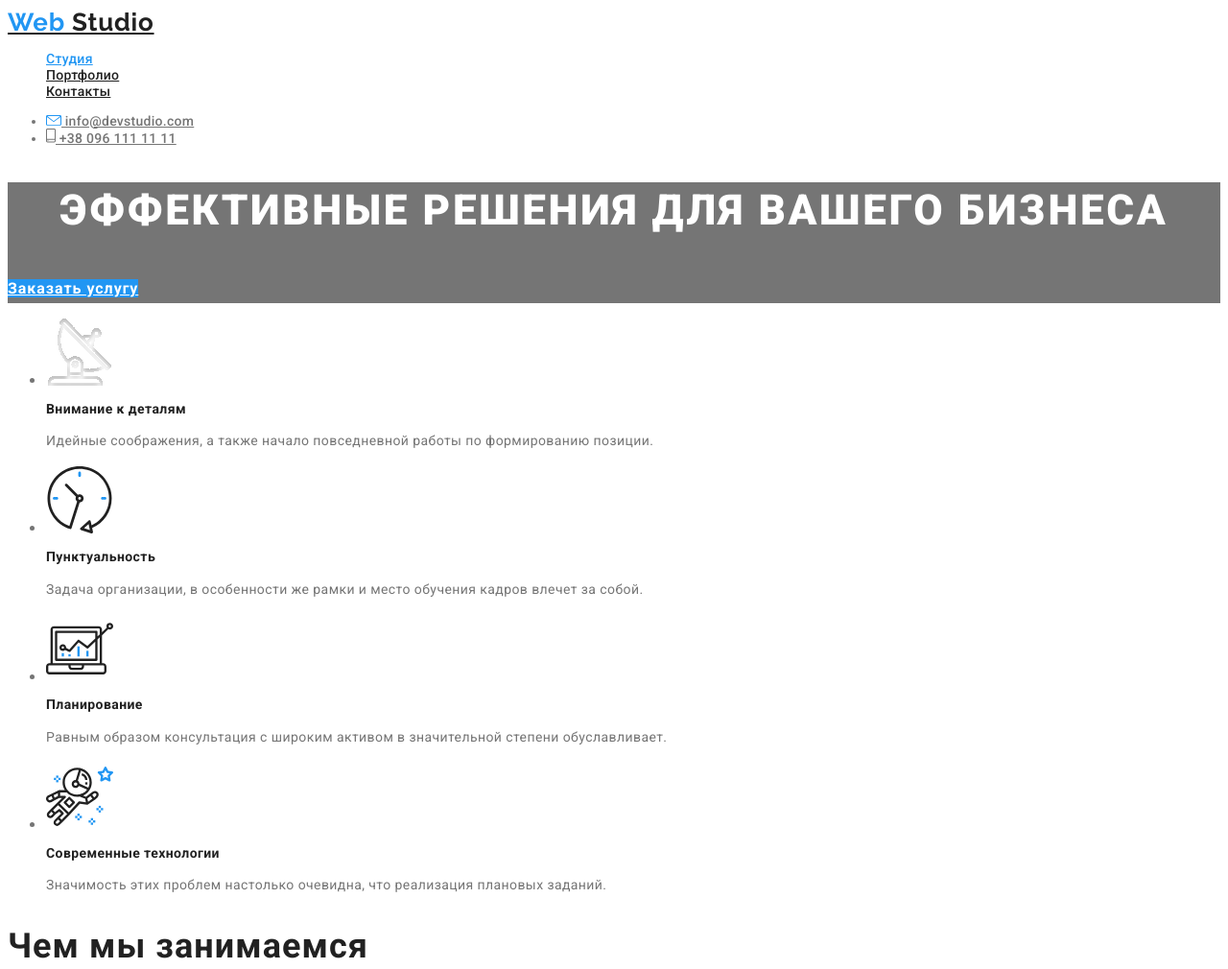
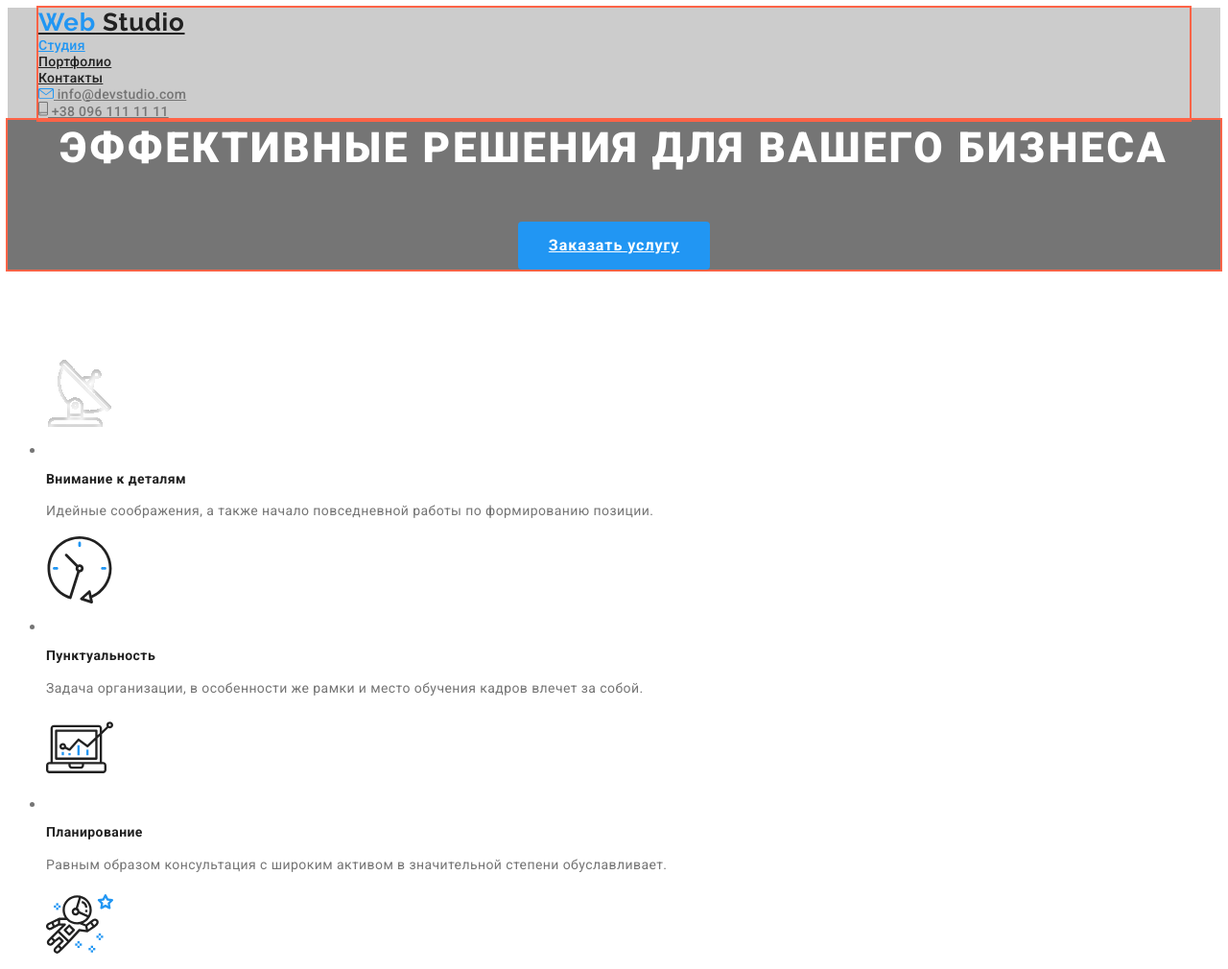
Before and after one commit to Andrey-Kasperovych/goit-markup-hw-03, a plain HTML site: page index.html in a window 1280 px wide. Shown: the top 1010 px of the page at 96% size. Drawn offline with Linux system fonts and the light colour scheme.

Commit message:
Сделано шапка, герой и частично первая секция

```diff
--- a/css/styles.css
+++ b/css/styles.css
@@ -6,6 +6,17 @@
 /*фон футера #2f303a*/
 /*фон команды #f5f4fa*/
 /*бекграунд портфолио #e5e5e5*/
+
+html {
+    box-sizing: border-box;
+  }
+
+  *,
+  *::before,
+  *::after {
+    box-sizing: inherit;
+  }
+
 
 :root {
     --primary-text-color: #757575;
@@ -23,6 +34,17 @@ body {font-family: Roboto, sans-serif;
     color: var(--primary-text-color);
       }
 
+.page-header {
+    background-color: #ccc;
+}
+
+.container {
+    margin-left: auto;
+    margin-right: auto;
+    width: 1200px;
+    outline: 2px solid tomato;
+}
+
 .logo {color: var(--title-text-color);
        font-family: Raleway, cursive;
        font-weight: bold;
@@ -33,7 +55,10 @@ body {font-family: Roboto, sans-serif;
 
 span{color: var(--accent);}
 
-.list{list-style: none;}
+.list{
+    padding: 0;
+    margin: 0;
+    list-style: none;}
 
 .site-nav.list, .auth-nav {
     font-weight: 500;
@@ -52,9 +77,17 @@ span{color: var(--accent);}
 
 .auth-nav .link:hover, .auth-nav .link:focus{color: #2196f3;}
 
-.hero{background-color: var(--primary-text-color);}
+.hero{
+    margin-bottom: 94px;
+    text-align: center;
+    background-color: var(--primary-text-color);
+    outline: 2px solid tomato;
+}
+
 
 .hero-title{
+           margin-top: 0;
+           margin-bottom: 0;
            color: #ffffff;
            font-weight: 900;
            font-size: 44px;
@@ -62,12 +95,21 @@ span{color: var(--accent);}
            text-align: center;
            letter-spacing: 0.06em;
            text-transform: uppercase;
+           margin-bottom: 46px;
         }
 
  .hero-link{
             background-color: var(--accent);
             color: #ffffff;
         }
+
+.section{
+    margin-top: 0;
+}
+
+.advantage-kartinka{
+    margin-bottom: 30px;
+}
 
 .advantage-list .title{color: var(--title-text-color);
                        font-weight: 700;
@@ -150,7 +192,13 @@ span{color: var(--accent);}
     letter-spacing: 0.03em;
 }
 
-.button{color: var(--title-text-color) ;
+.button{
+    display: inline-block;
+    border-radius: 4px;
+    padding: 10px 32px;
+    min-width: 200px;
+    text-align: center;
+    color: var(--title-text-color) ;
     background-color: var(--primary-white-color) ;
 }
 
--- a/index.html
+++ b/index.html
@@ -15,7 +15,7 @@
 
           <header class="page-header">
 
-      <nav>
+      <nav class="container">
         <a href="./index.html" class="logo">
            <span>Web</span> Studio
         </a>
@@ -26,7 +26,7 @@
             <li><a href="" class="link">Контакты</a></li>
         </ul>
 
-        <ul class="auth-nav">
+        <ul class="auth-nav list">
             <li>
                 <a href="mailto:info@devstudio.com" class="link">
                     <img src="./images/envelope(hover).svg" alt="конверт">
@@ -41,7 +41,9 @@
             </li>
         </ul>
       </nav>
-    </header>
+        </header>
+
+
 
   <!--Деловые качества, основные направления, персонал, клиенты-->
     <main>
@@ -55,22 +57,22 @@
     <section class="section">
      <ul class="advantage-list">
          <li>
-             <a href=""><img src="./images/antenna1.svg" alt="антена"></a>
+             <a href=""><img src="./images/antenna1.svg" alt="антена" class="advantage-kartinka"></a>
              <h2 class="title">Внимание к деталям</h2>
              <p>Идейные соображения, а также начало повседневной работы по формированию позиции.</p>
          </li>
          <li>
-            <a href=""><img src="./images/clock1.svg" alt="часы"></a>
+            <a href=""><img src="./images/clock1.svg" alt="часы" class="advantage-kartinka"></a>
             <h2 class="title">Пунктуальность</h2>
             <p>Задача организации, в особенности же рамки и место обучения кадров влечет за собой.</p>
          </li>
          <li>
-            <a href=""><img src="./images/diagram1.svg" alt="диаграмма"></a>
+            <a href=""><img src="./images/diagram1.svg" alt="диаграмма" class="advantage-kartinka"></a>
             <h2 class="title">Планирование</h2>
             <p>Равным образом консультация с широким активом в значительной степени обуславливает.</p>
          </li>
          <li>
-            <a href=""><img src="./images/astronaut1.svg" alt="астронавт"></a>
+            <a href=""><img src="./images/astronaut1.svg" alt="астронавт" class="advantage-kartinka"></a>
             <h2 class="title">Современные технологии</h2>
             <p>Значимость этих проблем настолько очевидна, что реализация плановых заданий.</p>
          </li>
```
